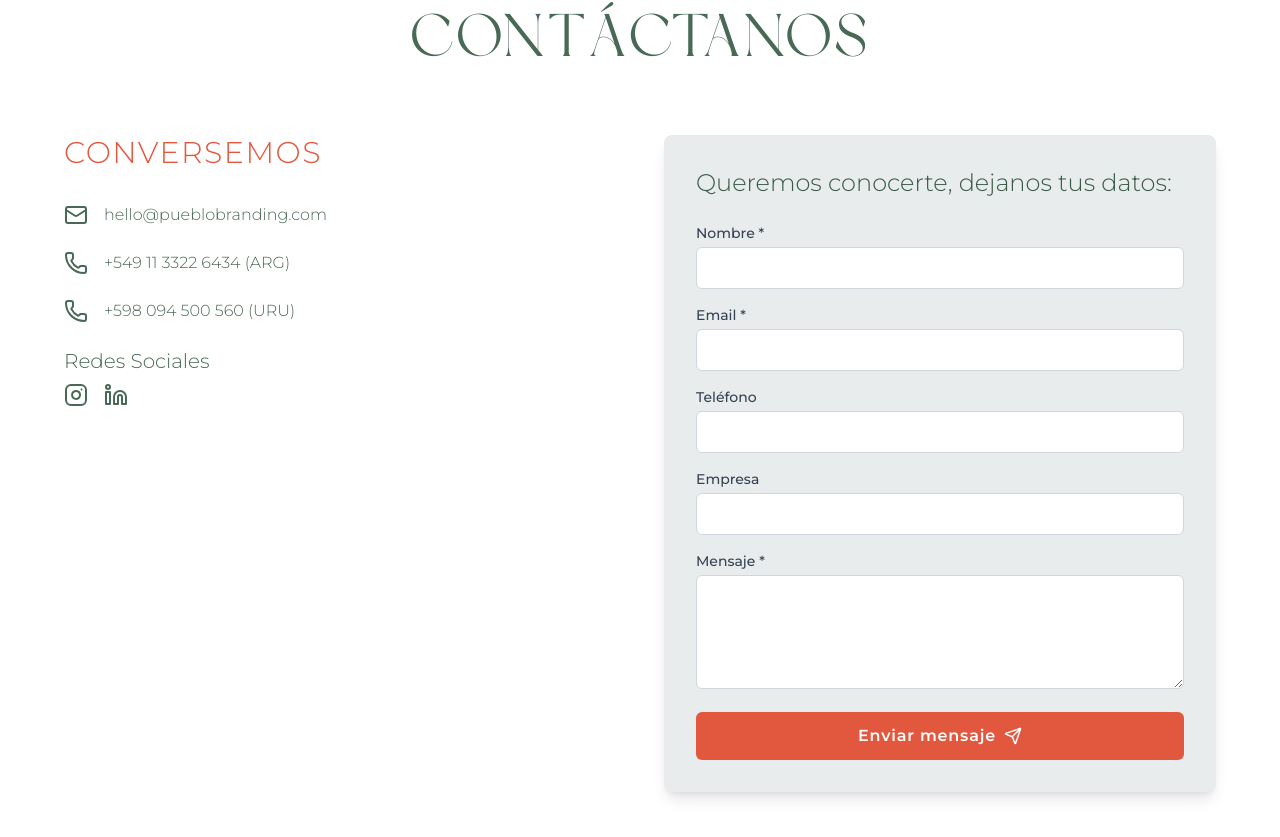
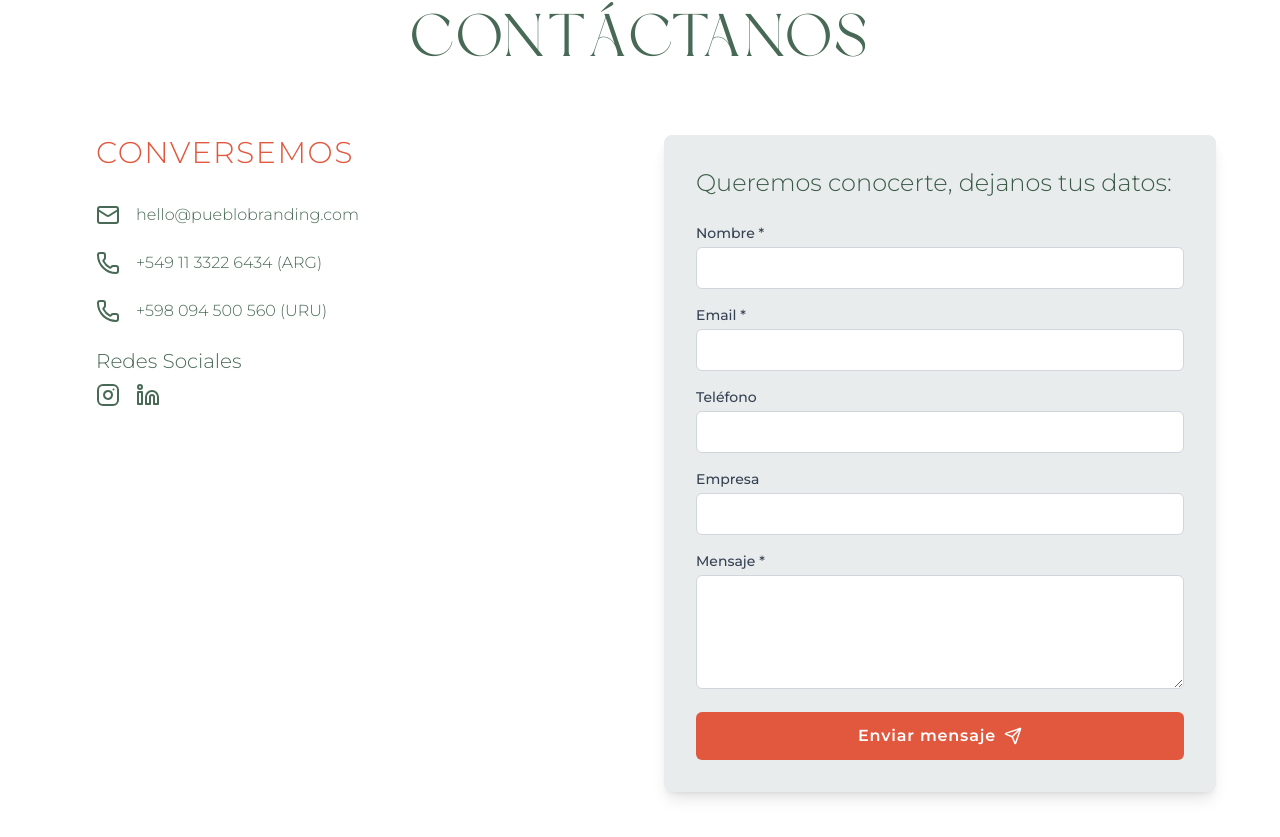
Before and after one commit to pueblobranding/pueblo, a Next.js app: page / in a window 1280 px wide. Shown: the part 4509-5346 px from the top of the page. Built offline with nearby package versions, Linux system fonts and the light colour scheme.

Commit message:
Update ContactoSection styles: add left margin to contact information div for improved layout and spacing.

```diff
--- a/components/contacto.tsx
+++ b/components/contacto.tsx
@@ -55,7 +55,7 @@ export default function ContactoSection() {
 
                 <div className="grid grid-cols-1 md:grid-cols-2 gap-12">
                     {/* Información de contacto */}
-                    <div className="text-white order-2 md:order-1">
+                    <div className="text-white order-2 md:order-1 ml-8 " >
                         <h2 className="text-tigerlily text-3xl font-light mb-8 tracking-wider">CONVERSEMOS</h2>
 
                         <div className="space-y-6 text-verde-opalo-100">
```
